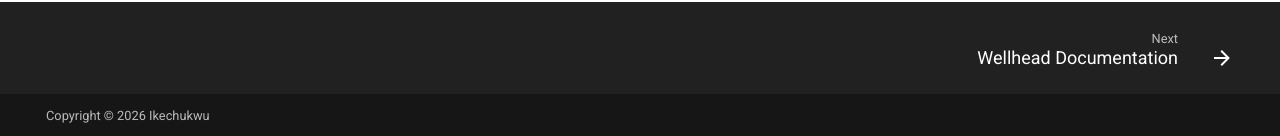
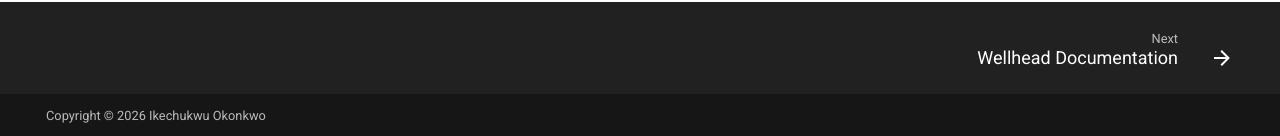
Before and after one commit to Stevike/My-docs, an MkDocs documentation site: the page built from docs/index.md, in a window 1280 px wide and 900 px high, scrolled down 2504 px. Shown: the part 761-897 px from the top of the window. Built offline with MkDocs 1.6.1 and Material for MkDocs 9.7.7, drawn with Linux system fonts in a browser that asks for light colours; comment, search, counter and statistics services are not loaded.

Commit message:
Update mkdocs.yml

```diff
--- a/mkdocs.yml
+++ b/mkdocs.yml
@@ -50,7 +50,7 @@ nav:
   - Technical Guide: Guide2.md
   - API Reference: api-guide.md
 
-copyright: Copyright &copy; 2026 Ikechukwu
+copyright: Copyright &copy; 2026 Ikechukwu Okonkwo
 
 extra_css:
   - styles/extra.css
```
